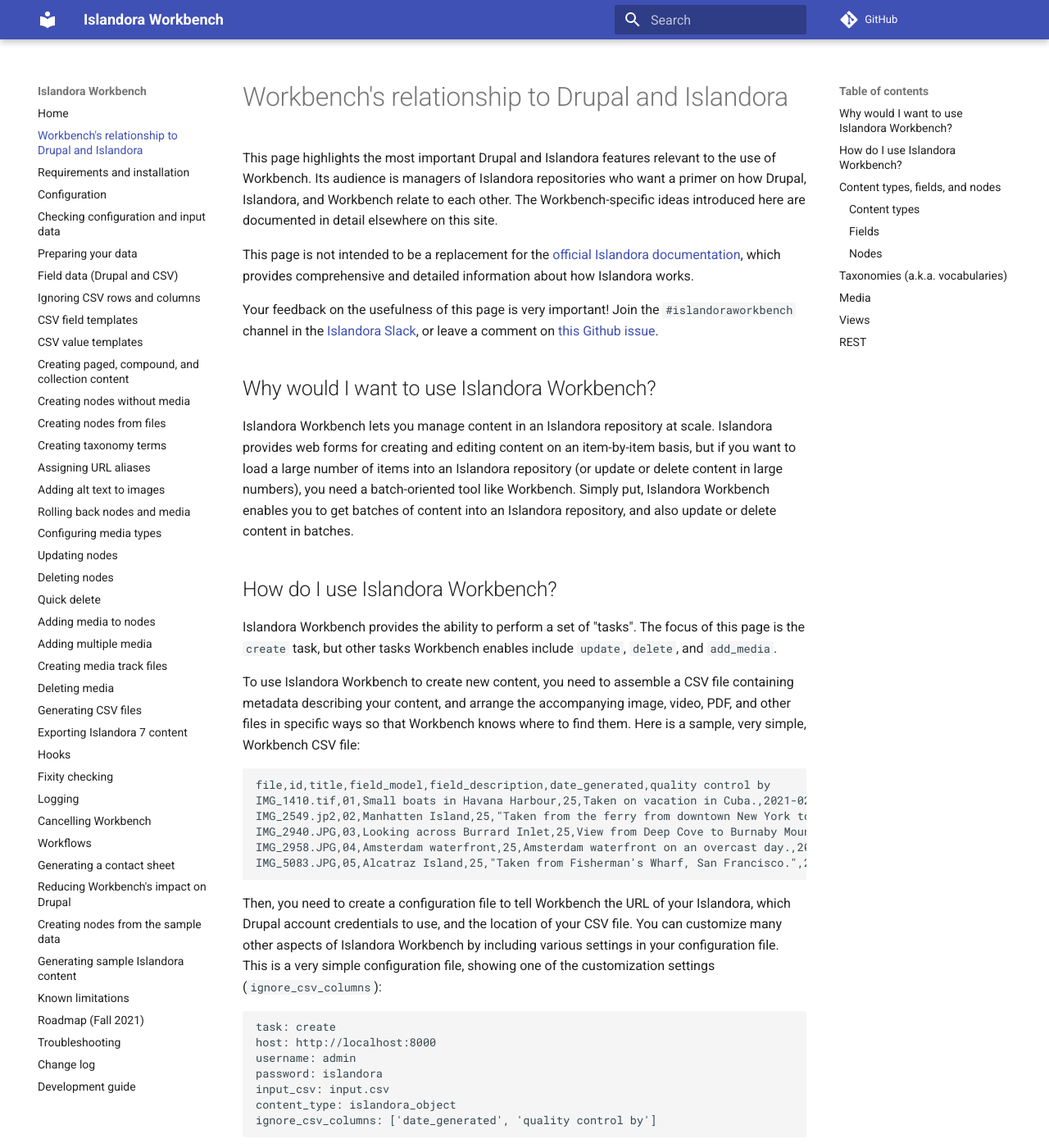
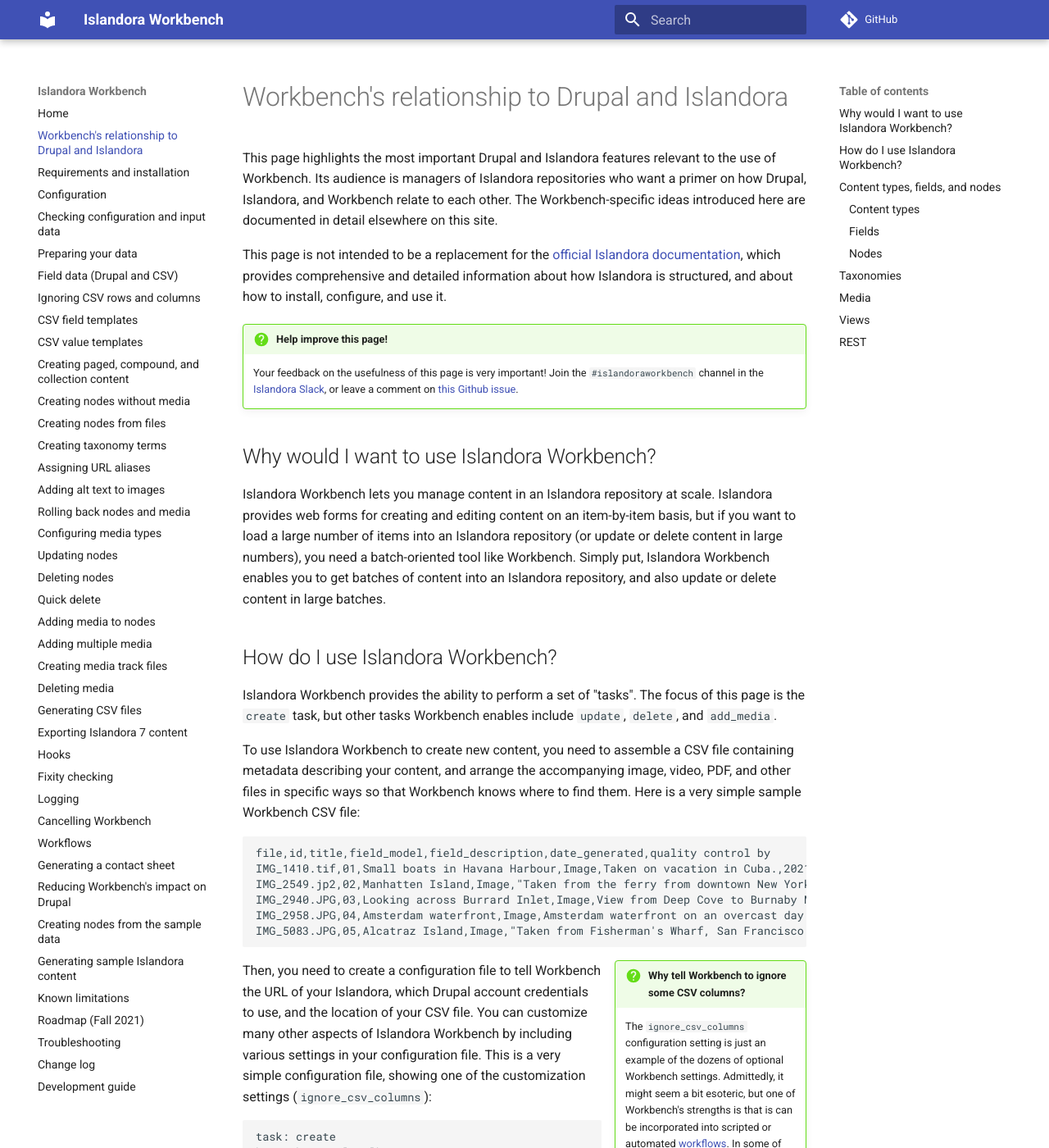
Before and after one commit to mjordan/islandora_workbench_docs, an MkDocs documentation site: the page built from docs/drupal_and_workbench.md, in a window 1280 px wide and 1400 px high. Shown: the whole window at 82% size. Built offline with MkDocs 1.6.1 and Material for MkDocs 9.7.7, drawn with Linux system fonts in a browser that asks for light colours; comment, search, counter and statistics services are not loaded; some of the changed text lies outside the part shown.

Commit message:
Some updates to the new Workbench's relationship to Drupal page.

````diff
--- a/docs/drupal_and_workbench.md
+++ b/docs/drupal_and_workbench.md
@@ -1,27 +1,31 @@
 This page highlights the most important Drupal and Islandora features relevant to the use of Workbench. Its audience is managers of Islandora repositories who want a primer on how Drupal, Islandora, and Workbench relate to each other. The Workbench-specific ideas introduced here are documented in detail elsewhere on this site.
 
-This page is not intended to be a replacement for the [official Islandora documentation](https://islandora.github.io/documentation/), which provides comprehensive and detailed information about how Islandora works.
+This page is not intended to be a replacement for the [official Islandora documentation](https://islandora.github.io/documentation/), which provides comprehensive and detailed information about how Islandora is structured, and about how to install, configure, and use it.
 
-Your feedback on the usefulness of this page is very important! Join the `#islandoraworkbench` channel in the [Islandora Slack](https://islandora.slack.com/join/shared_invite/zt-1ac9k1xs5-Hbeit2twqexyJCxZQg9ZBQ#/shared-invite/email), or leave a comment on [this Github issue](https://github.com/mjordan/islandora_workbench/issues/532).
+!!! question "Help improve this page!"
+    Your feedback on the usefulness of this page is very important! Join the `#islandoraworkbench` channel in the [Islandora Slack](https://islandora.slack.com/join/shared_invite/zt-1ac9k1xs5-Hbeit2twqexyJCxZQg9ZBQ#/shared-invite/email), or leave a comment on [this Github issue](https://github.com/mjordan/islandora_workbench/issues/532).
 
 ## Why would I want to use Islandora Workbench?
 
-Islandora Workbench lets you manage content in an Islandora repository at scale. Islandora provides web forms for creating and editing content on an item-by-item basis, but if you want to load a large number of items into an Islandora repository (or update or delete content in large numbers), you need a batch-oriented tool like Workbench. Simply put, Islandora Workbench enables you to get batches of content into an Islandora repository, and also update or delete content in batches.
+Islandora Workbench lets you manage content in an Islandora repository at scale. Islandora provides web forms for creating and editing content on an item-by-item basis, but if you want to load a large number of items into an Islandora repository (or update or delete content in large numbers), you need a batch-oriented tool like Workbench. Simply put, Islandora Workbench enables you to get batches of content into an Islandora repository, and also update or delete content in large batches.
 
 ## How do I use Islandora Workbench?
 
 Islandora Workbench provides the ability to perform a set of "tasks". The focus of this page is the `create` task, but other tasks Workbench enables include `update`, `delete`, and `add_media`.
 
-To use Islandora Workbench to create new content, you need to assemble a CSV file containing metadata describing your content, and arrange the accompanying image, video, PDF, and other files in specific ways so that Workbench knows where to find them.  Here is a sample, very simple, Workbench CSV file:
+To use Islandora Workbench to create new content, you need to assemble a CSV file containing metadata describing your content, and arrange the accompanying image, video, PDF, and other files in specific ways so that Workbench knows where to find them.  Here is a very simple sample Workbench CSV file:
 
 ```text
 file,id,title,field_model,field_description,date_generated,quality control by
-IMG_1410.tif,01,Small boats in Havana Harbour,25,Taken on vacation in Cuba.,2021-02-12,MJ
-IMG_2549.jp2,02,Manhatten Island,25,"Taken from the ferry from downtown New York to Highlands, NJ.",2021-02-12,MJ
-IMG_2940.JPG,03,Looking across Burrard Inlet,25,View from Deep Cove to Burnaby Mountain.,2021-02-18,SP
-IMG_2958.JPG,04,Amsterdam waterfront,25,Amsterdam waterfront on an overcast day.,2021-02-12,MJ
-IMG_5083.JPG,05,Alcatraz Island,25,"Taken from Fisherman's Wharf, San Francisco.",2021-02-18,SP
+IMG_1410.tif,01,Small boats in Havana Harbour,Image,Taken on vacation in Cuba.,2021-02-12,MJ
+IMG_2549.jp2,02,Manhatten Island,Image,"Taken from the ferry from downtown New York to Highlands, NJ.",2021-02-12,MJ
+IMG_2940.JPG,03,Looking across Burrard Inlet,Image,View from Deep Cove to Burnaby Mountain.,2021-02-18,SP
+IMG_2958.JPG,04,Amsterdam waterfront,Image,Amsterdam waterfront on an overcast day.,2021-02-12,MJ
+IMG_5083.JPG,05,Alcatraz Island,Image,"Taken from Fisherman's Wharf, San Francisco.",2021-02-18,SP
 ```
+
+!!! question inline end "Why tell Workbench to ignore some CSV columns?"
+    The `ignore_csv_columns` configuration setting is just an example of the dozens of optional Workbench settings. Admittedly, it might seem a bit esoteric, but one of Workbench's strengths is that is can be incorporated into scripted or automated [workflows](/islandora_workbench_docs/workflows/). In some of those situations, your CSV might be produced by a script or application upstream in the workflow. Being able to ignore specific CSV columns provides more flexibility when Workbench is being used in this way. More information on ignoring columns and rows in your CSV is available [here](/islandora_workbench_docs/ignoring_csv_rows_and_columns/).
 
 Then, you need to create a configuration file to tell Workbench the URL of your Islandora, which Drupal account credentials to use, and the location of your CSV file. You can customize many other aspects of Islandora Workbench by including various settings in your configuration file. This is a very simple configuration file, showing one of the customization settings (`ignore_csv_columns`):
 
@@ -51,18 +55,20 @@
 
 ### Content types
 
-!!! info inline end "Relevance to using Workbench"
+!!! success inline end "Relevance to using Workbench"
     Generally speaking, Islandora Workbench can only work with a single content type at a time. You define this content type in the `content_type` configuration setting.
 
 Drupal categorizes what people see as "pages" on a Drupal website into content types. By default, Drupal provides "Article" and "Basic Page" content types, but site administrators can create custom content types. You can see the content types configured on your Drupal by logging in as an admin user and visiting `/admin/structure/types`. Or, you can navigate to the list of your site's content types by clicking on the Structure menu item, then the Content Types entry:
 
 ![ISLE default content types](images/ISLE_DC_demo_content_types.png)
 
-Islandora, by default, creates a content type called a "Repository Item". But, many Islandora sites use additional content types, such as "Collection".
+Islandora, by default, creates a content type called a "Repository Item". But, many Islandora sites use additional content types, such as "Collection". To find the machine name of the content type you want to use with Workbench, visit the content type's configuration page. The machine name will be the last segment of the URL. In the following example, it's `islandora_object`:
+
+![Default fields in the Repository Item content type](images/content_type_machine_name.png)
 
 ### Fields
 
-!!! info inline end "Relevance to using Workbench"
+!!! success inline end "Relevance to using Workbench"
     The columns in your CSV file correspond to fields in your Islandora content type.
 
 The main structural difference between content types in Drupal is that each content type is configured to use a unique set of fields. A field in Drupal the same as a "field" in metadata - it is a container for an individual piece of data. For example, all content types have a "title" field (although it might be labeled differently) to hold the page's title. Islandora's default content type, the Repository Item, uses metadata-oriented fields like "Copyright date", "Extent", "Resource type", and "Subject".
@@ -89,16 +95,20 @@
 * Link fields take two pieces of information, a URL and the link text, like `http://acme.com%%Acme Products Inc.`
 
 
-!!! info inline end "Relevance to using Workbench"
-    Drupal enforces cardinality very strictly. For this reason, if your CSV file contains more values for a field than the field's configuration allows, Workbench will truncate the number of values to match the maximum number allowed for the field. If it does this, it will leave an entry in its log so you know that it didn't add all the values in your CSV data.
+!!! success inline end "Relevance to using Workbench"
+    Drupal fields can be configured to have multiple values.
 
 Another important aspect of Drupal fields is their cardinality, or in other words, how many individual values they are configured to have. This is similar to the "repeatability" of fields in metadata schemas. Some fields are configured to hold only a single value, others to hold a a maximum number of values (three, for example), and others can hold an unlimited number of values. You can find each field's cardinality in its "Field settings" tab. Here is an example showing a field with unlimited cardinality:
 
 ![Default fields in the Repository Item content type](images/sample_field_cardinality.png)
 
+Drupal enforces cardinality very strictly. For this reason, if your CSV file contains more values for a field than the field's configuration allows, Workbench will truncate the number of values to match the maximum number allowed for the field. If it does this, it will leave an entry in its log so you know that it didn't add all the values in your CSV data.
+
+See the Islandora documentation for [additional information](https://islandora.github.io/documentation/user-documentation/metadata/#fields) about Drupal fields.
+
 ### Nodes
 
-!!! info inline end "Relevance to using Workbench"
+!!! success inline end "Relevance to using Workbench"
     In Islandora, a node is a metadata description - a grouping of data, contained in fields, that describe an item. Each row in your input CSV contains the field data that is used to create a node.
 
 Think of a "node" as a specific page in a Drupal website. Every node has a content type (e.g. "Article" or "Repository Item") containing content in the fields defined by its content type. It has a URL in the Drupal website, like `https://mysite.org/node/3798`. The "3798" at the end of the URL is the node ID (also known as the "nid") and uniquely identifies the node within its website. In Islandora, a node is less like a "web page" and more like a "catalogue record" since Islandora-specific content types generally contain a lot of metadata-oriented fields rather than long discursive text like a blog would have. In `create` tasks, each row in your input CSV will create a single node.
@@ -109,9 +119,9 @@
 
 If you want to learn more about how Drupal nodes work, consult the [Islandora documentation](https://islandora.github.io/documentation/concepts/node-concepts/).
 
-## Taxonomies (a.k.a. vocabularies)
+## Taxonomies
 
-!!! info inline end "Relevance to using Workbench"
+!!! success inline end "Relevance to using Workbench"
     Drupal's taxonomy system lets you create local authority lists for names, subjects, genre terms, and other types of data.
 
 One of Drupal's most powerful features is its support for structured taxonomies (sometimes referred to as "vocabularies"). These can be used to maintain local authority lists of personal and corporate names, subjects, and other concepts, just like in other library/archives/museum tools.
@@ -163,8 +175,8 @@
 
 ## Views
 
-!!! info inline end "Relevance to using Workbench"
-    You generally don't need to interact with Views when using Islandora Workbench, but you can use Workbench to [export CSV data](/islandora_workbench_docs/generating_csv_files/#using-a-drupal-view-to-identify-content-to-export-as-csv) from Drupal via a View.
+!!! success inline end "Relevance to using Workbench"
+    You usually don't need to know anything about Views when using Islandora Workbench, but you can use Workbench to [export CSV data](/islandora_workbench_docs/generating_csv_files/#using-a-drupal-view-to-identify-content-to-export-as-csv) from Drupal via a View.
 
 Views are another extremely powerful Drupal feature that Islandora uses extensively. A View is a Drupal configuration that generates a list of things managed by Drupal, most commonly nodes. As a Workbench user, you will probably only use a View if you want to export data from Islandora via a `get_data_from_view` Workbench task.
 
@@ -173,8 +185,8 @@
 
 ## REST
 
-!!! info inline end "Relevance to using Workbench"
-     As a Workbench user, you don't need to know anything about REST, but if you encounter a problem using Workbench, you may be asked to provide your log file, which may contain some raw REST data.
+!!! success inline end "Relevance to using Workbench"
+     As a Workbench user, you don't need to know anything about REST, but if you encounter a problem using Workbench and reach out for help, you might be asked to provide your log file, which will likely contain some raw REST data.
 
 REST is the protocol that Workbench uses to interact with Drupal. However, as a user of Workbench, you don't need to know anything about REST - it's Workbench's job to shield you from all that complexity.
 
````
Also changed, not shown: other parts of docs/drupal_and_workbench.md (+6 -4 lines), docs/images/content_type_machine_name.png (added).
